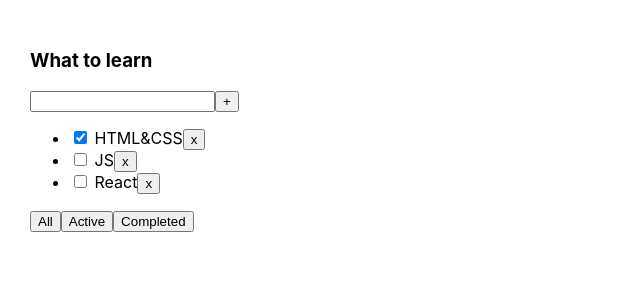
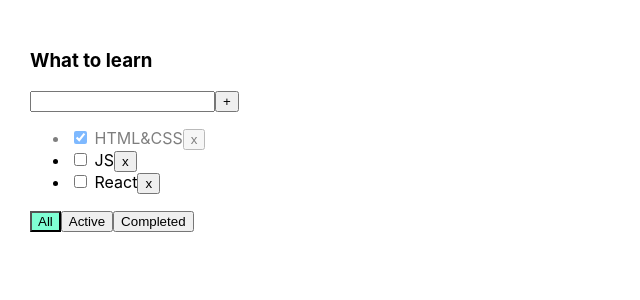
Before and after one commit to mskuratova/TodoList06, a React (Create React App) app: page / in a window 1280 px wide. Shown: the top 300 px of the page, without its empty margins (0-640 px from the left). Built offline with nearby package versions, Linux system fonts and the light colour scheme.

Commit message:
4 урок

```diff
--- a/src/App.css
+++ b/src/App.css
@@ -6,3 +6,15 @@
 .App > div {
   margin-right: 50px;
 }
+.error {
+  border: red 1px solid;
+}
+.error-message {
+  color: red;
+}
+.active-filter {
+  background-color: aquamarine;
+}
+.is-done {
+  opacity: 0.5;
+}
--- a/src/App.tsx
+++ b/src/App.tsx
@@ -31,11 +31,21 @@
         // @ts-ignore
         setTasks(newTasks);
     }
+    function changeStatus (id:string, isDone: boolean){
+        let task = tasks.find(t => t.id === id);
+        if (task) {
+            task.isDone =isDone;
+            setTasks([...tasks])
+        }
+    }
 
     return (
         <div className="App">
             <Todolist title = "What to learn" tasks ={tasksForTodolist} removeTasks ={removeTasks}
-                      changeFilter ={changeFilter} addTask ={addTask}/>
+                      changeFilter ={changeFilter} addTask ={addTask}
+                      changeTaskStatus = {changeStatus}
+                      filter = {filter}
+            />
         </div>
     );
 }
--- a/src/Todolist.tsx
+++ b/src/Todolist.tsx
@@ -6,6 +6,8 @@
     removeTasks:(taskId:string) => void
     changeFilter: (value: FilterType) => void
     addTask:(title:string)=>void
+    changeTaskStatus:(id: string, isDone: boolean) => void
+    filter: FilterType
 }
 type TasksType = {
     id: string,
@@ -14,9 +16,15 @@
 }
 function Todolist (props:PropsType){
     let [title, setTitle] = useState("")
+    let [error, setError] =useState<string | null>(null)
     const addTask =()=> {
-        props.addTask(title);
-        setTitle("")
+        if (title.trim() !== "") {
+            props.addTask(title);
+            setTitle("")
+        }
+        else {
+            setError("Title is required")
+        }
     };
     const onChangeHandler = (e:ChangeEvent<HTMLInputElement>) => {setTitle(e.currentTarget.value)}
     const onAllClickHandler =() => props.changeFilter("all")
@@ -27,24 +35,34 @@
     <h3>{props.title}</h3>
     <div>
         <input value={title} onChange={onChangeHandler}
-        onKeyPress={(e) => {if (e.charCode ===13) {addTask()}}}/>
+        onKeyPress={(e) => {
+            setError(null)
+            if (e.charCode ===13) {addTask()}}}/>
         <button onClick={addTask}>+</button>
+        {error && <div className="error-message">{error}</div>}
     </div>
     <ul>
         {
             props.tasks.map(t=> {
                 const onClickHandler =() => props.removeTasks(t.id)
-                return <li key={t.id}>
-                    <input type="checkbox" checked={t.isDone}/> <span>{t.title}</span>
+                const onChangeHandler = (e:ChangeEvent<HTMLInputElement>) => {
+                    let newIsDoneValue = e.currentTarget.checked;
+                    props.changeTaskStatus(t.id, newIsDoneValue)
+                }
+                return <li key={t.id} className={t.isDone ? "is-done" : ""}>
+                    <input type="checkbox" onChange={onChangeHandler}  checked={t.isDone}/> <span>{t.title}</span>
                     <button onClick={onClickHandler} >x</button>
                 </li>
             } )
         }
     </ul>
     <div>
-        <button onClick={onAllClickHandler}>All</button>
-        <button onClick={onActiveClickHandler}>Active</button>
-        <button onClick={onCompletedClickHandler}>Completed</button>
+        <button  className={props.filter === "all" ? "active-filter":""}
+                 onClick={onAllClickHandler}>All</button>
+        <button className={props.filter === "active" ? "active-filter":""}
+                onClick={onActiveClickHandler}>Active</button>
+        <button className={props.filter === "completed" ? "active-filter":""}
+                onClick={onCompletedClickHandler}>Completed</button>
     </div>
 </div>}
 
```
